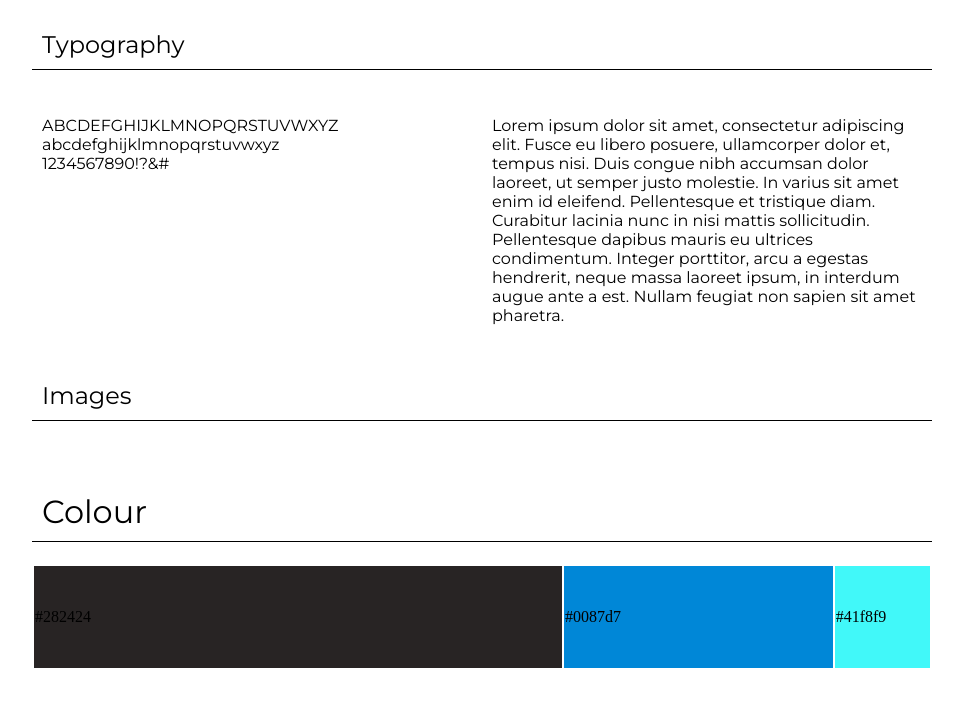
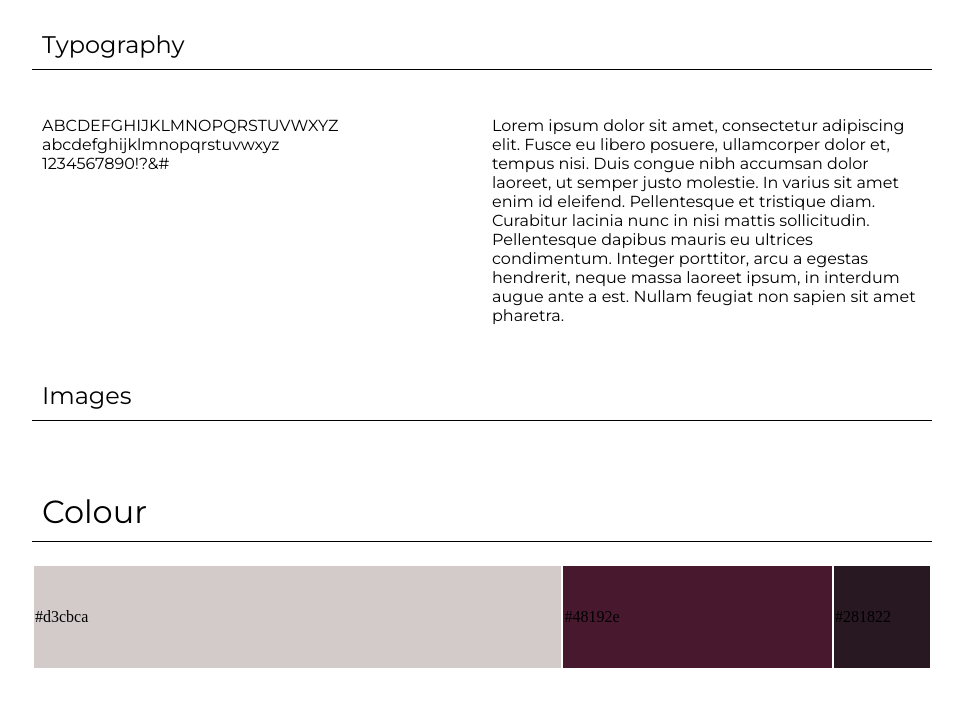
Before and after one commit to Morg137/2025-Design-Portfolio, a Jekyll site: the page style_guide/index.html, which Jekyll copies as it is, in a window 1280 px wide. Shown: the top 707 px of the page, without its empty margins (158-1121 px from the left). Built offline with Jekyll 4.4.1, drawn with Linux system fonts in a browser that asks for light colours.

Commit message:
Add files via upload

```diff
--- a/style_guide/css/main.css
+++ b/style_guide/css/main.css
@@ -40,21 +40,21 @@ margin: 0 auto; }
   flex-grow: 1;
 }
 .grey-rectangle {
-          background-color: #282424; /* grey */
+          background-color: #d3cbca; /* cream */
           width: 600px;
           height: 100px;
           /* Add other desired styles like padding, margin, etc. */
         }
 
 .blue-rectangle {
-          background-color: #0087d7; /* blue */
+          background-color: #48192e; /* magenta */
           width: 300px;
           height: 100px;
           /* Add other desired styles like padding, margin, etc. */
         }
 
 .aqua-rectangle {
-          background-color: #41f8f9; /* Aqua */
+          background-color: #281822; /* purple */
           width: 100px;
           height: 100px;
           /* Add other desired styles like padding, margin, etc. */
--- a/style_guide/index.html
+++ b/style_guide/index.html
@@ -50,9 +50,9 @@
 	<table align="center">
   <tbody>
     <tr>
-      <td class="grey-rectangle">#282424</td>
-      <td class="blue-rectangle">#0087d7</td>
-      <td class="aqua-rectangle">#41f8f9</td>
+      <td class="grey-rectangle">#d3cbca</td>
+      <td class="blue-rectangle">#48192e</td>
+      <td class="aqua-rectangle">#281822</td>
     </tr>
   </tbody>
 </table>
```
